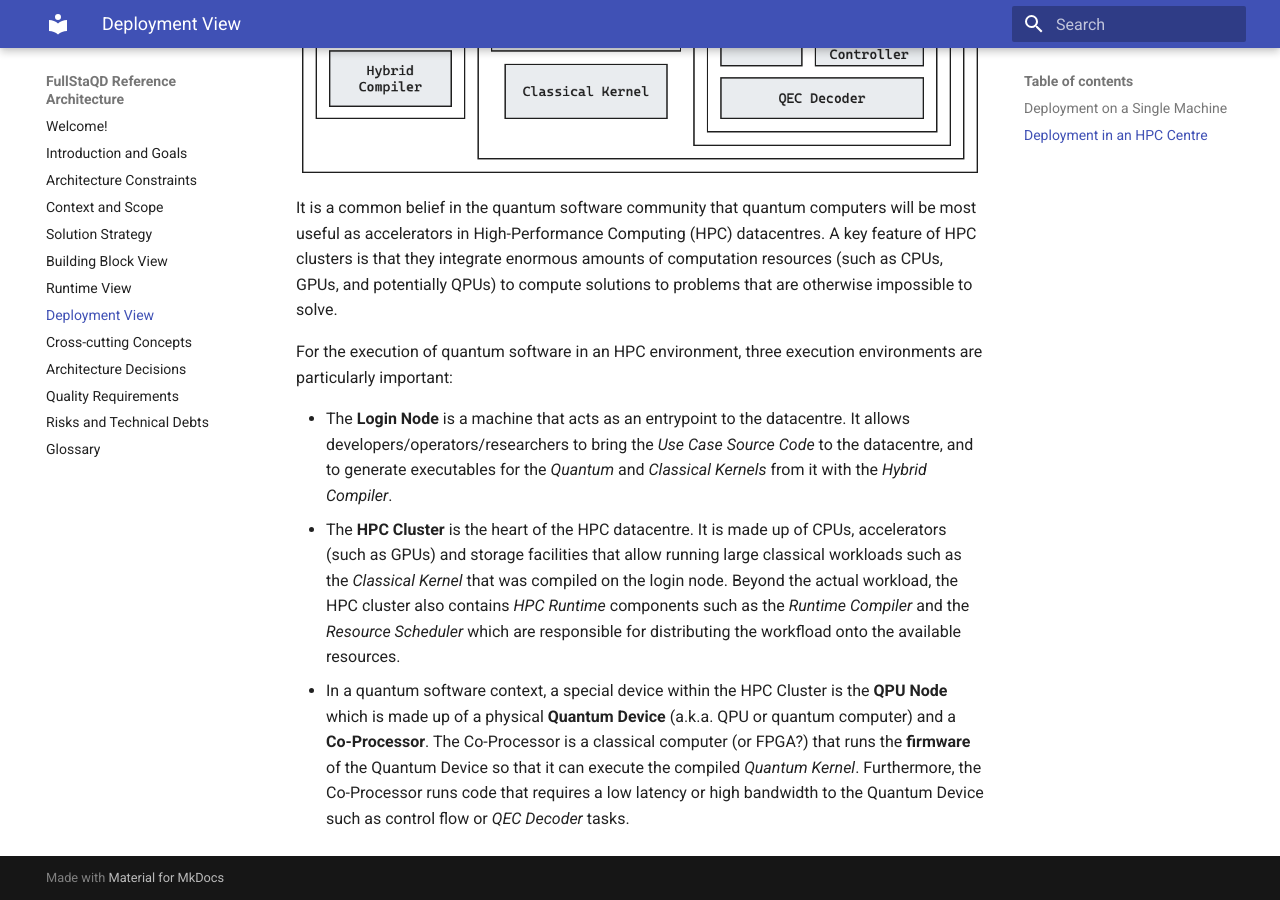
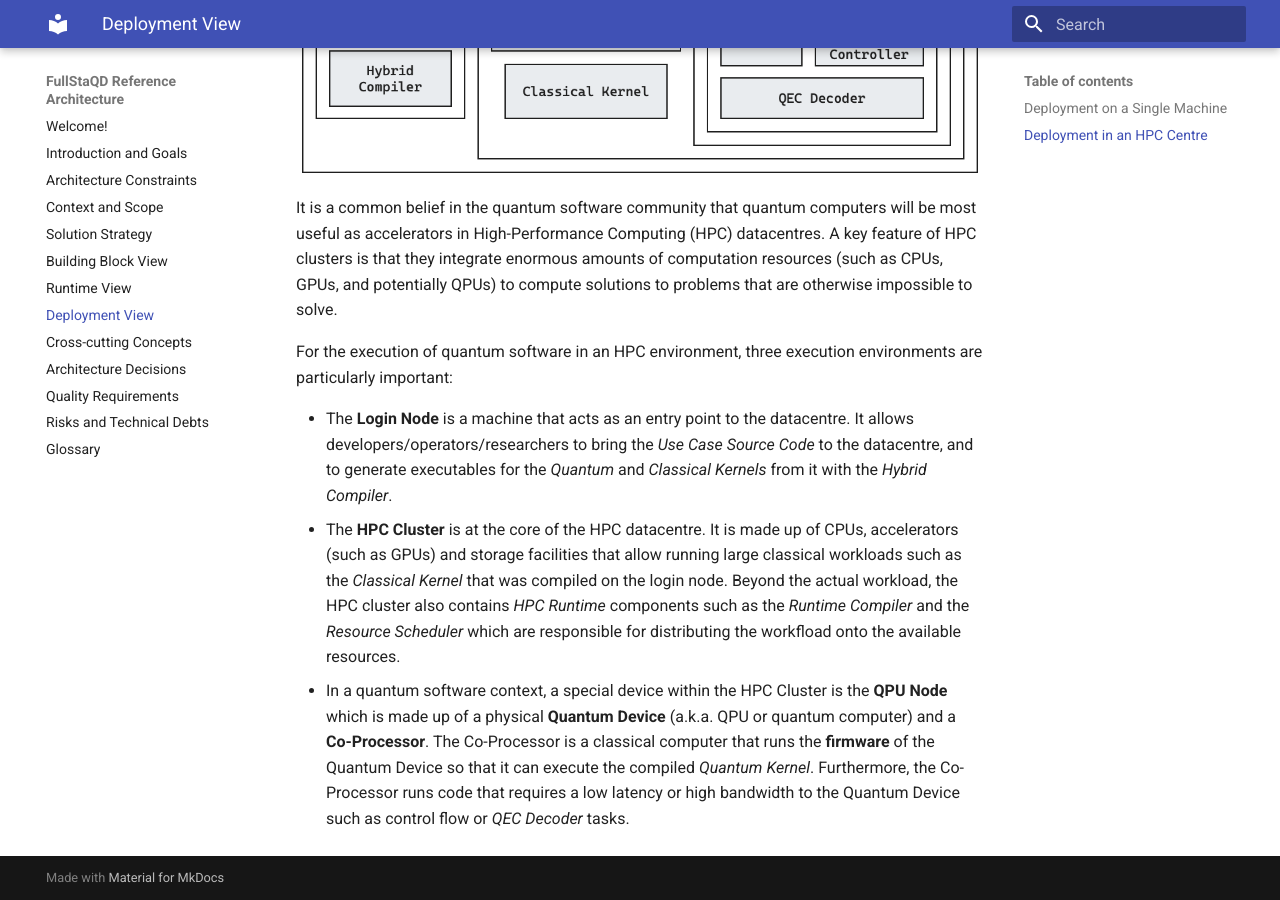
Before and after one commit to FullStaQD/architecture, an MkDocs documentation site: the page built from docs/07_deployment_view.md, in a window 1280 px wide and 900 px high, scrolled down 1102 px. Built offline with MkDocs 1.6.1 and Material for MkDocs 9.7.7, drawn with Linux system fonts in a browser that asks for light colours.

Commit message:
docs(deployment): improve wording, following Rinor's suggestions

```diff
--- a/docs/07_deployment_view.md
+++ b/docs/07_deployment_view.md
@@ -32,11 +32,11 @@ solutions to problems that are otherwise impossible to solve.
 For the execution of quantum software in an HPC environment, three execution
 environments are particularly important:
 
-* The **Login Node** is a machine that acts as an entrypoint to the datacentre.
+* The **Login Node** is a machine that acts as an entry point to the datacentre.
   It allows developers/operators/researchers to bring the *Use Case Source Code*
   to the datacentre, and to generate executables for the *Quantum* and
   *Classical Kernels* from it with the *Hybrid Compiler*.
-* The **HPC Cluster** is the heart of the HPC datacentre.
+* The **HPC Cluster** is at the core of the HPC datacentre.
   It is made up of CPUs, accelerators (such as GPUs) and storage facilities that
   allow running large classical workloads such as the *Classical Kernel* that
   was compiled on the login node.
@@ -46,7 +46,8 @@ environments are particularly important:
 * In a quantum software context, a special device within the HPC Cluster is the
   **QPU Node** which is made up of a physical **Quantum Device** (a.k.a. QPU or
   quantum computer) and a **Co-Processor**.
-  The Co-Processor is a classical computer (or FPGA?) that runs the **firmware**
-  of the Quantum Device so that it can execute the compiled *Quantum Kernel*.
+  The Co-Processor is a classical computer <!-- TODO: or FPGA? --> that runs the
+  **firmware** of the Quantum Device so that it can execute the compiled
+  *Quantum Kernel*.
   Furthermore, the Co-Processor runs code that requires a low latency or high
   bandwidth to the Quantum Device such as control flow or *QEC Decoder* tasks.
```
